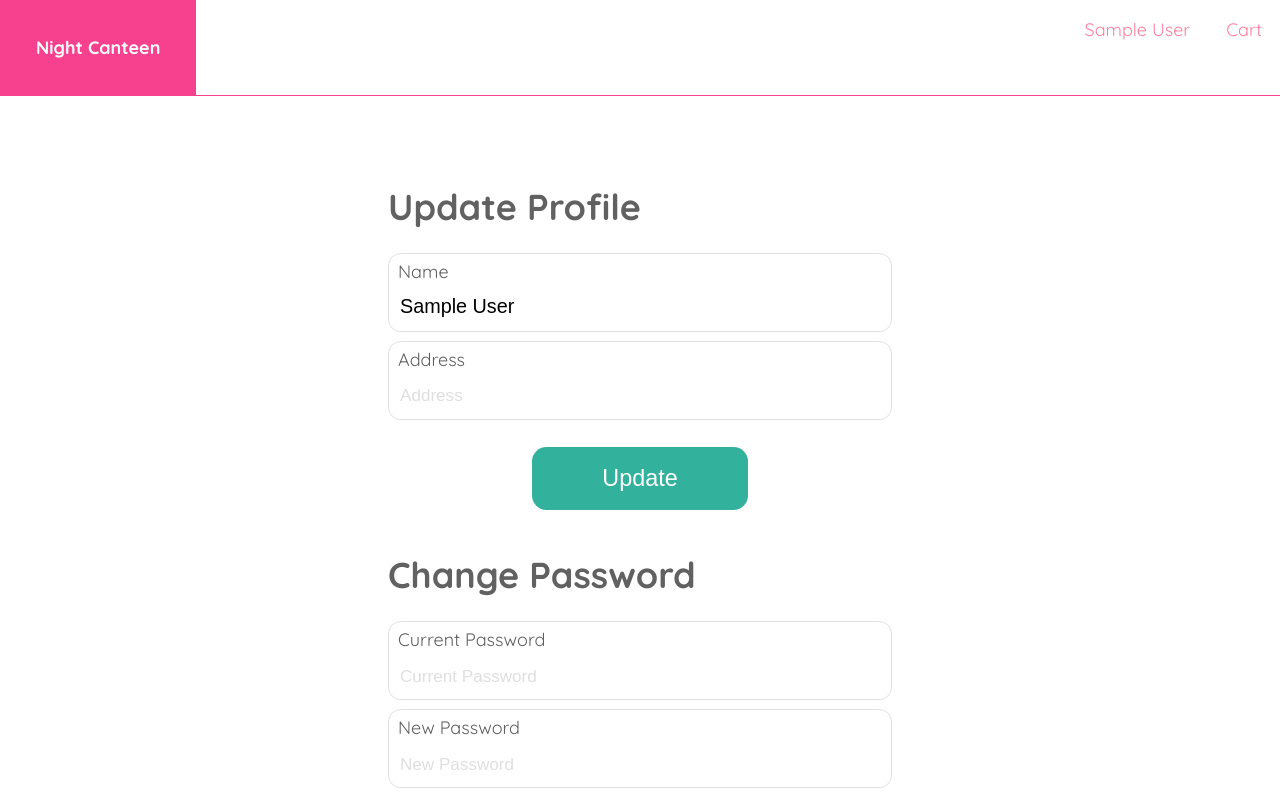
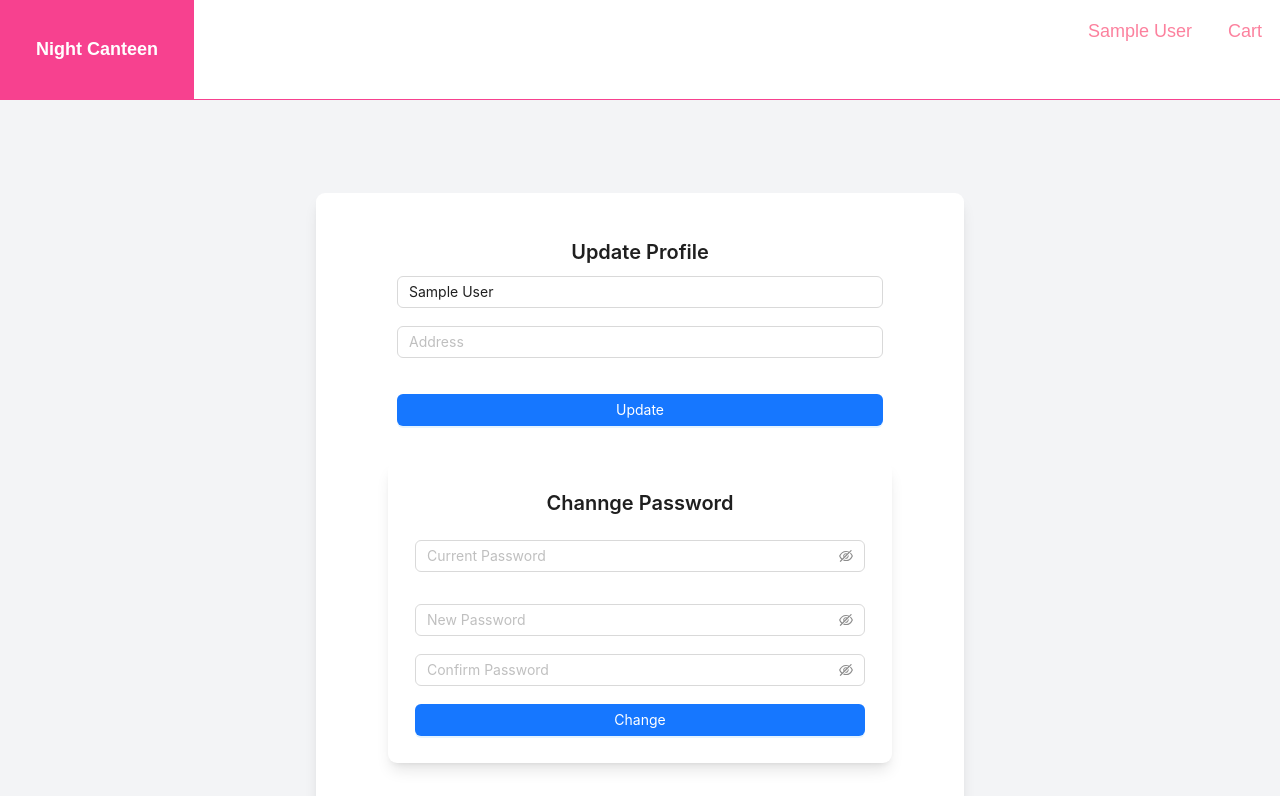
Before and after one commit to aman-kumar29/Canteen-Web, a React (Create React App) app in the folder frontend/: page /profile in a window 1280 px wide. Shown: the top 796 px of the page. Built offline with nearby package versions, Linux system fonts and the light colour scheme; sample sign-in values are in the browser's storage.

Commit message:
added nice designs and tailwind css

```diff
--- a/frontend/package.json
+++ b/frontend/package.json
@@ -8,6 +8,7 @@
     "@testing-library/jest-dom": "^5.17.0",
     "@testing-library/react": "^13.4.0",
     "@testing-library/user-event": "^13.5.0",
+    "antd": "^5.20.4",
     "axios": "^1.6.8",
     "leaflet": "^1.9.4",
     "react": "^18.2.0",
@@ -44,6 +45,7 @@
     ]
   },
   "devDependencies": {
-    "@babel/plugin-proposal-private-property-in-object": "^7.21.11"
+    "@babel/plugin-proposal-private-property-in-object": "^7.21.11",
+    "tailwindcss": "^3.4.10"
   }
 }
--- a/frontend/src/components/Button/Button.js
+++ b/frontend/src/components/Button/Button.js
@@ -1,4 +1,5 @@
-import classes from './button.module.css';
+import React from 'react';
+import { Button as AntButton } from 'antd'; // Import Ant Design's Button component
 
 export default function Button({
   type,
@@ -11,26 +12,25 @@ export default function Button({
   height,
 }) {
   return (
-    <div className={classes.container}>
-      <button
+    <center className=''>
+      <AntButton
+        type={type}
+        onClick={onClick}
         style={{
           color,
           backgroundColor,
-          fontSize,
-          width,
-          height,
         }}
-        type={type}
-        onClick={onClick}
+        className="w-[100%] px-4 py-2 sm:px-6 sm:py-3 text-sm sm:text-base font-semibold shadow-md hover:shadow-lg transition duration-200 ease-in-out transform hover:-translate-y-1"
       >
         {text}
-      </button>
-    </div>
+      </AntButton>
+    </center>
   );
 }
 
+// Setting default props
 Button.defaultProps = {
-  type: 'button',
+  type: 'primary', // 'primary' is the common Ant Design button type
   text: 'Submit',
   backgroundColor: '#e72929',
   color: 'white',
--- a/frontend/src/components/ChangePassword/ChangePassword.js
+++ b/frontend/src/components/ChangePassword/ChangePassword.js
@@ -1,10 +1,8 @@
 import React from 'react';
 import { useForm } from 'react-hook-form';
-import Title from '../Title/Title.js';
-import Input from '../Input/Input.js';
-import Button from '../Button/Button.js';
+import { Button, Input, Typography } from 'antd'; // Using Ant Design's Input and Button
 import { useAuth } from '../../hooks/useAuth.js';
-
+const { Title } = Typography;
 export default function ChangePassword() {
   const {
     handleSubmit,
@@ -14,47 +12,75 @@ export default function ChangePassword() {
   } = useForm();
 
   const { changePassword } = useAuth();
-  const submit = passwords => {
+
+  const submit = (passwords) => {
     changePassword(passwords);
   };
 
   return (
-    <div>
-      <Title title="Change Password" />
-      <form onSubmit={handleSubmit(submit)}>
-        <Input
-          type="password"
-          label="Current Password"
+    <div className="bg-white p-6 rounded-lg shadow-lg max-w-md w-full mx-auto mt-8">
+      <center>
+        <Title level={4}>Channge Password</Title>
+      </center>
+      <form onSubmit={handleSubmit(submit)} className="space-y-4">
+        {/* Current Password */}
+        <div className="flex flex-col space-y-2 py-3">
+          <Input.Password
+            placeholder="Current Password"
             {...register('currentPassword', {
-            required: true,
+              required: 'Current password is required',
             })}
-          error={errors.currentPassword}
+            status={errors.currentPassword ? 'error' : ''}
           />
+          {errors.currentPassword && (
+            <p className="text-red-500 text-sm">{errors.currentPassword.message}</p>
+          )}
+        </div>
 
-        <Input
-          type="password"
-          label="New Password"
+        {/* New Password */}
+        <div className="flex flex-col space-y-2">
+          <Input.Password
+            placeholder="New Password"
             {...register('newPassword', {
-            required: true,
-            minLength: 5,
+              required: 'New password is required',
+              minLength: {
+                value: 5,
+                message: 'New password must be at least 5 characters',
+              },
             })}
-          error={errors.newPassword}
+            status={errors.newPassword ? 'error' : ''}
           />
+          {errors.newPassword && (
+            <p className="text-red-500 text-sm">{errors.newPassword.message}</p>
+          )}
+        </div>
 
-        <Input
-          type="password"
-          label="Confirm Password"
+        {/* Confirm New Password */}
+        <div className="flex flex-col space-y-2">
+          <Input.Password
+            placeholder="Confirm Password"
             {...register('confirmNewPassword', {
-            required: true,
-            validate: value =>
+              required: 'Please confirm your new password',
+              validate: (value) =>
                 value !== getValues('newPassword')
-                ? 'Passwords Do No Match'
+                  ? 'Passwords do not match'
                   : true,
             })}
-          error={errors.confirmNewPassword}
+            status={errors.confirmNewPassword ? 'error' : ''}
           />
+          {errors.confirmNewPassword && (
+            <p className="text-red-500 text-sm">{errors.confirmNewPassword.message}</p>
+          )}
+        </div>
 
-        <Button type="submit" text="Change" />
+        {/* Submit Button */}
+        <Button
+          type="primary"
+          htmlType="submit" // `htmlType="submit"` to work properly in form
+          className="w-full mt-4"
+        >
+          Change
+        </Button>
       </form>
     </div>
   );
--- a/frontend/src/components/Input/Input.js
+++ b/frontend/src/components/Input/Input.js
@@ -1,6 +1,8 @@
+// Input.js
 import React from 'react';
-import InputContainer from '../InputContainer/InputContainer.js';
-import classes from './input.module.css';
+import { Input as AntInput } from 'antd'; // Import Ant Design's Input component
+import InputContainer from '../InputContainer/InputContainer.js'; // Custom container for label and error display
+
 function Input(
   { label, type, defaultValue, onChange, onBlur, name, error },
   ref
@@ -8,7 +10,7 @@ function Input(
   const getErrorMessage = () => {
     if (!error) return;
     if (error.message) return error.message;
-    //defaults
+    // Defaults
     switch (error.type) {
       case 'required':
         return 'This Field Is Required';
@@ -21,17 +23,22 @@ function Input(
 
   return (
     <InputContainer label={label}>
-      <input
+      <AntInput
         defaultValue={defaultValue}
-        className={classes.input}
         type={type}
         placeholder={label}
         ref={ref}
         name={name}
         onChange={onChange}
         onBlur={onBlur}
+        status={error ? 'error' : ''} // Error status for Ant Design input
+        className="border border-gray-300 rounded-md focus:ring-2 focus:ring-blue-400 focus:border-blue-400 w-full px-3 py-2 transition duration-150 ease-in-out" // Tailwind CSS for styling
       />
-      {error && <div className={classes.error}>{getErrorMessage()}</div>}
+      {error && (
+        <div className="text-red-500 text-sm mt-1">
+          {getErrorMessage()}
+        </div>
+      )}
     </InputContainer>
   );
 }
--- a/frontend/src/components/InputContainer/InputContainer.js
+++ b/frontend/src/components/InputContainer/InputContainer.js
@@ -1,10 +1,17 @@
-import classes from './inputContainer.module.css';
+// InputContainer.js
+import React from 'react';
 
-export default function InputContainer({ label, bgColor, children }) {
+export default function InputContainer({ label, children }) {
   return (
-    <div className={classes.container} style={{ backgroundColor: bgColor }}>
-      <label className={classes.label}>{label}</label>
-      <div className={classes.content}>{children}</div>
+    <div className="mb-4">
+      {label && (
+        <label className="block text-gray-700 text-sm font-medium">
+          {label}
+        </label>
+      )}
+      <div className="bg-white rounded-md shadow-sm border border-gray-200">
+        {children}
+      </div>
     </div>
   );
 }
--- a/frontend/src/index.css
+++ b/frontend/src/index.css
@@ -1,3 +1,6 @@
+@tailwind base;
+@tailwind components;
+@tailwind utilities;
 @import url('https://fonts.googleapis.com/css2?family=DM+Sans:opsz@9..40&family=Montserrat&family=Quicksand:wght@300..700&display=swap');
 
 * {
@@ -9,10 +12,163 @@ html {
 }
 
 body {
-  margin: 0;
   font-family: Quicksand, sans-serif;
 }
 
 a {
   text-decoration: none;
 }
+
+
+
+/* General Scrollbar Styles */
+.light-scrollbar,
+.dark-scrollbar {
+  scrollbar-width: thin; /* For Firefox */
+  scrollbar-color: var(--scrollbar-thumb) var(--scrollbar-track); /* For Firefox */
+}
+
+.light-scrollbar::-webkit-scrollbar,
+.dark-scrollbar::-webkit-scrollbar {
+  width: 10px;
+  height: 10px;
+}
+
+.light-scrollbar::-webkit-scrollbar-thumb,
+.dark-scrollbar::-webkit-scrollbar-thumb {
+  background-color: var(--scrollbar-thumb);
+  border-radius: 5px;
+}
+
+.light-scrollbar::-webkit-scrollbar-track,
+.dark-scrollbar::-webkit-scrollbar-track {
+  background-color: var(--scrollbar-track);
+}
+
+/* Light Theme Scrollbar */
+.light-scrollbar {
+  --scrollbar-thumb: #888;
+  --scrollbar-track: #f1f1f1;
+}
+
+/* Dark Theme Scrollbar */
+.dark-scrollbar {
+  --scrollbar-thumb: #666;
+  --scrollbar-track: #333;
+}
+
+/* Hide Scrollbar */
+.hide-scrollbar::-webkit-scrollbar {
+  display: none;
+}
+
+.hide-scrollbar {
+  -ms-overflow-style: none;  /* IE and Edge */
+  scrollbar-width: none;
+  margin-right:10px;
+}
+/* Wrapper styles */
+.wrapper {
+  outline: none;
+  display: flex;
+  flex-direction: column;
+  overflow: hidden;
+  overflow-y: auto;
+}
+
+/* Markdown styles */
+.markdown {
+  padding: 0.5rem;
+}
+
+/* Light mode styles */
+.markdown.light h1,
+.markdown.light h2,
+.markdown.light h3,
+.markdown.light p,
+.markdown.light ul,
+.markdown.light ol {
+  @apply text-[#0000009f];
+}
+
+.markdown.light h1 {
+  @apply text-3xl font-bold mt-2;
+}
+
+.markdown.light h2 {
+  @apply text-2xl font-bold mt-2;
+}
+
+.markdown.light h3 {
+  @apply text-xl font-bold mt-2;
+}
+
+.markdown.light p {
+  @apply text-base;
+}
+
+.markdown.light ul {
+  @apply list-disc pl-5;
+}
+
+.markdown.light ol {
+  @apply list-decimal pl-5;
+}
+
+.markdown.light code {
+  @apply bg-[#00000032] text-red-400 px-1 py-0.5 rounded;
+}
+
+.markdown.light pre code {
+  @apply bg-white rounded p-2 m-0;
+}
+
+.markdown.light img {
+  @apply bg-white p-2;
+}
+
+/* Dark mode styles */
+.markdown.dark h1,
+.markdown.dark h2,
+.markdown.dark h3,
+.markdown.dark p,
+.markdown.dark ul,
+.markdown.dark ol {
+  @apply text-[#ffffff63];
+}
+
+.markdown.dark h1 {
+  @apply text-3xl font-bold mt-2;
+}
+
+.markdown.dark h2 {
+  @apply text-2xl font-bold mt-2;
+}
+
+.markdown.dark h3 {
+  @apply text-xl font-bold mt-2;
+}
+
+.markdown.dark p {
+  @apply text-base;
+}
+
+.markdown.dark ul {
+  @apply list-disc pl-5;
+}
+
+.markdown.dark ol {
+  @apply list-decimal pl-5;
+}
+
+.markdown.dark code {
+  @apply bg-[#2d2d2e] text-red-400 px-1 py-0.5 rounded;
+}
+
+.markdown.dark pre code {
+  @apply bg-white rounded p-2 m-0;
+}
+
+.markdown.dark img {
+  @apply bg-white p-2;
+}
--- a/frontend/src/pages/Profile/ProfilePage.js
+++ b/frontend/src/pages/Profile/ProfilePage.js
@@ -1,12 +1,9 @@
 import React from 'react';
 import { useForm } from 'react-hook-form';
 import { useAuth } from '../../hooks/useAuth';
-import classes from './profilePage.module.css';
-import Title from '../../components/Title/Title';
-import Input from '../../components/Input/Input';
-import Button from '../../components/Button/Button';
+import { Button, Input, Typography } from 'antd'; // Importing Ant Design's Button and Input
 import ChangePassword from '../../components/ChangePassword/ChangePassword.js';
-
+const {Title} = Typography;
 export default function ProfilePage() {
   const {
     handleSubmit,
@@ -16,40 +13,56 @@ export default function ProfilePage() {
 
   const { user, updateProfile } = useAuth();
 
-  const submit = user => {
-    updateProfile(user);
+  const submit = (data) => {
+    updateProfile(data);
   };
 
   return (
-    <div className={classes.container}>
-      <div className={classes.details}>
-        <Title title="Update Profile" />
-        <form onSubmit={handleSubmit(submit)}>
+    <div className="flex justify-center items-center min-h-screen bg-gray-100 px-6 sm:px-6 lg:px-8">
+      <div className=" bg-white p-6 sm:p-8 lg:p-10 rounded-lg shadow-lg w-full max-w-md sm:max-w-lg lg:max-w-xl">
+        <center>
+          <Title level={4}>Update Profile</Title>
+        </center>
+        <form onSubmit={handleSubmit(submit)} className="space-y-4">
+          <div className="flex sm:px-4 lg:px-8 flex-col space-y-2">
             <Input
               defaultValue={user.name}
-            type="text"
-            label="Name"
+              placeholder="Name"
               {...register('name', {
-              required: true,
-              minLength: 5,
+                required: 'Name is required',
+                minLength: { value: 5, message: 'Name must be at least 5 characters' },
               })}
-            error={errors.name}
+              status={errors.name ? 'error' : ''}
+              className="w-full"
             />
+            {errors.name && <p className="text-red-500 text-sm">{errors.name.message}</p>}
+          </div>
+
+          <div className="flex sm:px-4 lg:px-8 flex-col space-y-2">
             <Input
               defaultValue={user.address}
-            type="text"
-            label="Address"
+              placeholder="Address"
               {...register('address', {
-              required: true,
-              minLength: 10,
+                required: 'Address is required',
+                minLength: { value: 10, message: 'Address must be at least 10 characters' },
               })}
-            error={errors.address}
+              status={errors.address ? 'error' : ''}
+              className="w-full"
             />
-
-          <Button type="submit" text="Update" backgroundColor="#009e84" />
+            {errors.address && <p className="text-red-500 text-sm">{errors.address.message}</p>}
+          </div>
+          <div className='flex sm:px-4 lg:px-8 flex-col space-y-2'>
+            <Button
+              type="primary"
+              htmlType="submit"
+              className="w-full mt-4"
+            >
+              Update
+            </Button>
+          </div>
         </form>
 
-        <ChangePassword />
+        <ChangePassword className="mt-6" />
       </div>
     </div>
   );
--- a/frontend/src/pages/Register/RegisterPage.js
+++ b/frontend/src/pages/Register/RegisterPage.js
@@ -2,7 +2,6 @@ import { useEffect } from 'react';
 import { useForm } from 'react-hook-form';
 import Input from '../../components/Input/Input';
 import Title from '../../components/Title/Title';
-import classes from './registerPage.module.css';
 import Button from '../../components/Button/Button';
 import { Link } from 'react-router-dom';
 import { useSearchParams, useNavigate } from 'react-router-dom';
@@ -19,7 +18,7 @@ export default function RegisterPage() {
   useEffect(() => {
     if (!user) return;
     returnUrl ? navigate(returnUrl) : navigate('/');
-  }, [user]);
+  }, [user, returnUrl, navigate]);
 
   const {
     handleSubmit,
@@ -28,73 +27,81 @@ export default function RegisterPage() {
     formState: { errors },
   } = useForm();
 
-  const submit = async data => {
+  const submit = async (data) => {
     await auth.register(data);
   };
 
   return (
-    <div className={classes.container}>
-      <div className={classes.details}>
-        <Title title="Register" />
+    <div className="min-h-screen flex items-center justify-center bg-gray-100 px-4">
+      <div className="max-w-md w-full bg-white p-8 rounded-lg shadow-lg">
+        <Title title="Register" className="text-3xl font-bold text-center mb-6" />
         <form onSubmit={handleSubmit(submit)} noValidate>
+          {/* Name Input */}
           <Input
             type="text"
             label="Name"
             {...register('name', {
-              required: true,
-              minLength: 5,
+              required: 'Name is required',
+              minLength: { value: 5, message: 'Name must be at least 5 characters' },
             })}
             error={errors.name}
           />
 
+          {/* Email Input */}
           <Input
             type="email"
             label="Email"
             {...register('email', {
-              required: true,
-              pattern: EMAIL,
+              required: 'Email is required',
+              pattern: { value: EMAIL, message: 'Invalid email address' },
             })}
             error={errors.email}
           />
 
+          {/* Password Input */}
           <Input
             type="password"
             label="Password"
             {...register('password', {
-              required: true,
-              minLength: 5,
+              required: 'Password is required',
+              minLength: { value: 5, message: 'Password must be at least 5 characters' },
             })}
             error={errors.password}
           />
 
+          {/* Confirm Password Input */}
           <Input
             type="password"
             label="Confirm Password"
             {...register('confirmPassword', {
-              required: true,
-              validate: value =>
-                value !== getValues('password')
-                  ? 'Passwords Do No Match'
-                  : true,
+              required: 'Please confirm your password',
+              validate: (value) =>
+                value !== getValues('password') ? 'Passwords do not match' : true,
             })}
             error={errors.confirmPassword}
           />
 
+          {/* Address Input */}
           <Input
             type="text"
             label="Address"
             {...register('address', {
-              required: true,
-              minLength: 10,
+              required: 'Address is required',
+              minLength: { value: 10, message: 'Address must be at least 10 characters' },
             })}
             error={errors.address}
           />
 
-          <Button type="submit" text="Register" />
+          {/* Register Button */}
+          <Button type="submit" text="Register" className="w-full mt-4" />
 
-          <div className={classes.login}>
+          {/* Login Redirect Link */}
+          <div className="mt-4 text-center text-gray-600">
             Already a user? &nbsp;
-            <Link to={`/login${returnUrl ? '?returnUrl=' + returnUrl : ''}`}>
+            <Link
+              to={`/login${returnUrl ? '?returnUrl=' + returnUrl : ''}`}
+              className="text-blue-500 hover:underline"
+            >
               Login here
             </Link>
           </div>
--- /dev/null
+++ b/frontend/tailwind.config.js
@@ -0,0 +1,116 @@
+module.exports = {
+	content: ["./src/**/*.{js,jsx,ts,tsx}"],
+	theme: {
+		screens: {
+			'sm': '640px',
+			'md': '768px',
+			'lg': '1024px',
+			'xl': '1280px',
+			'2xl': '1536px',
+			'3xl': '1940px',
+			'4xl': '2560px',
+		  },
+
+		container: {
+			center: true,
+			padding: {
+				DEFAULT: "1rem",
+				sm: "2rem",
+				lg: "4rem",
+				xl: "5rem",
+				"2xl": "6rem"
+			},
+		},
+		extend: {
+			animation: {
+				spotlight: "spotlight 2s ease .75s 1 forwards",
+			  },
+			  keyframes: {
+				spotlight: {
+				  "0%": {
+					opacity: 0,
+					transform: "translate(-72%, -62%) scale(0.5)",
+				  },
+				  "100%": {
+					opacity: 1,
+					transform: "translate(-50%,-40%) scale(1)",
+				  },
+				},
+			  },
+			colors: {
+				purple: {
+					100: "#6C79FF",
+					200: "#7477F0",
+					300: "#6E79D6",
+					400: "#5E6AD2",
+					500: "#666BE2",
+					600: "#5C67C7",
+					700: "#575BC7",
+					800: "#9747FF",
+				},
+				red: {
+					100: "#FFEEEE",
+					200: "#FFC4C4",
+					300: "#FF9A9A",
+					400: "#FF7070",
+					500: "#FF4646",
+					600: "#FF1C1C",
+					700: "#E60000",
+					800: "#B30000",
+					900: "#800000",
+				},
+				danger: {
+					100: "#E10721",
+					200: "#C60B21",
+					300: "#981717",
+				},
+				body: {
+					900: "#000000",
+					800: "#1A1A1A",
+					700: "#333333",
+					600: "#4D4D4D",
+					light: "#F0F0F0",
+				},
+				text: {
+					dark: "#858699",
+					light: "#333333",
+				},
+				secondary: {
+					dark: "#1c1d2a",
+					light: "#F9FAFB",
+				},
+				secondary2: {
+					dark: "#292a35",
+					light: "#E5E7EB",
+				},
+				secondary3: {
+					dark: "#2a2b51",
+					light: "#D1D5DB",
+				},
+				border: {
+					dark: "#2c2d3c",
+					light: "#D1D5DB",
+				},
+			},
+			backgroundImage: {},
+			fontFamily: {
+				inter: ["'Inter'", "sans-serif"],
+			},
+			fontSize: {
+				xs: ["12px", { lineHeight: "20px" }],
+				sm: ["14px", { lineHeight: "22px" }],
+				normal: ["16px", { lineHeight: "24px" }],
+				md: ["18px", { lineHeight: "28px" }],
+				lg: ["20px", { lineHeight: "27px" }],
+				xl: ["24px", { lineHeight: "36px" }],
+				"2xl": ["28px", { lineHeight: "34px" }],
+				"3xl": ["30px", { lineHeight: "72px" }],
+				"4xl": ["32px", { lineHeight: "38px" }],
+				"5xl": ["36px", { lineHeight: "42px" }],
+				"6xl": ["42px", { lineHeight: "48px" }],
+			},
+			boxShadow: {},
+		},
+	},
+	plugins: [],
+};
```
Also changed, not shown: frontend/src/pages/Login/LoginPage.js (+13 -10 lines), 2 other files (tests, documents, lock files or other folders). Lines whose indentation alone changed are shown as unchanged.
